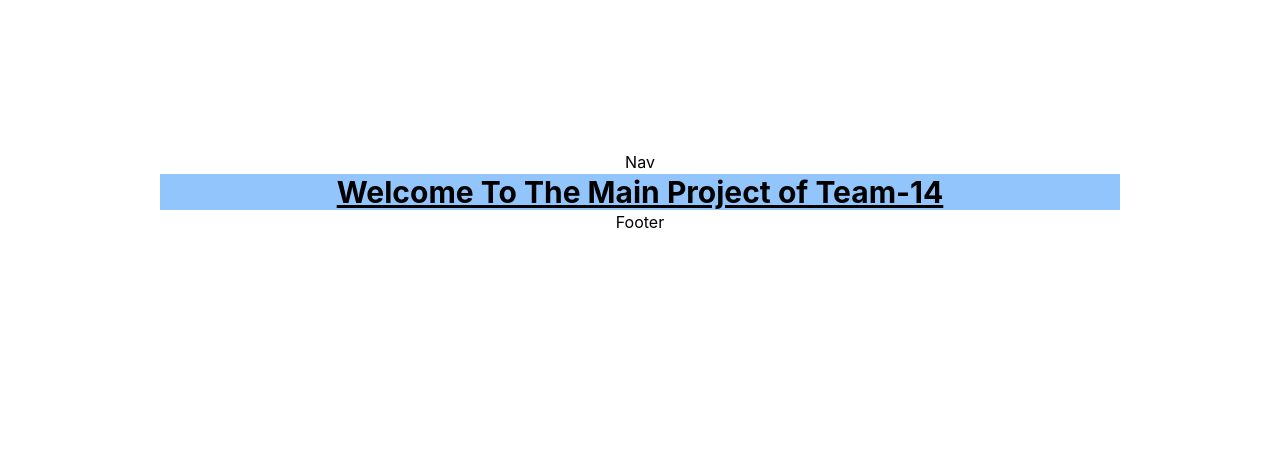
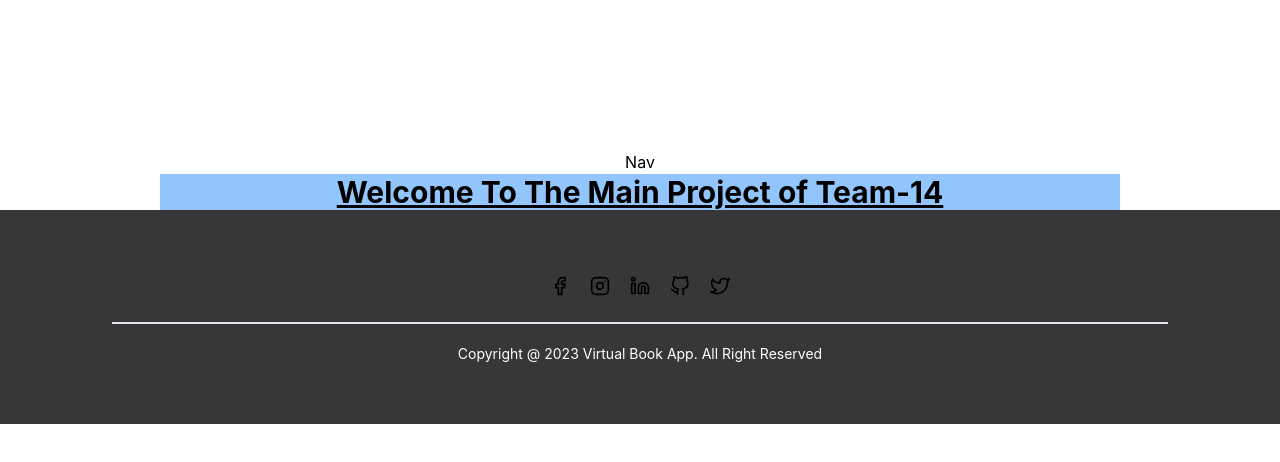
Before and after one commit to chingu-voyages/v43-tier2-team-14, a React (Vite) app: page / in a window 1280 px wide. Shown: the top 462 px of the page. Built offline with nearby package versions, Linux system fonts and the light colour scheme.

Commit message:
feat: Footer with social-links

```diff
--- a/package.json
+++ b/package.json
@@ -11,6 +11,7 @@
   "dependencies": {
     "react": "^18.2.0",
     "react-dom": "^18.2.0",
+    "react-icons": "^4.8.0",
     "react-router-dom": "^6.9.0"
   },
   "devDependencies": {
--- a/src/components/Footer.jsx
+++ b/src/components/Footer.jsx
@@ -1,4 +1,33 @@
+import {FiFacebook, FiInstagram, FiLinkedin, FiTwitter, FiGithub} from 'react-icons/fi'
+
 const Footer = () => {
-  return <footer>Footer</footer>
+  return <footer className="py-10 px-5 md:px-10 lg:px-28 bg-[#383638]">
+
+
+      <div className=" mt-5 flex gap-2 justify-center">
+          <span className="flex justify-center hover:text-blue-800 items-center bg-grey-300  rounded-full text-black w-8 h-8 text-xl cursor-pointer">
+            <FiFacebook />
+              </span>
+          <span className="flex justify-center hover:text-red-400 items-center bg-grey-300  rounded-full text-black w-8 h-8 text-xl cursor-pointer">
+            <FiInstagram />
+              </span>
+          <span className="flex justify-center hover:text-blue-800 items-center bg-grey-300  rounded-full text-black w-8 h-8 text-xl cursor-pointer">
+            <FiLinkedin />
+              </span>
+          <span className="flex justify-center hover:text-white items-center bg-grey-300 rounded-full text-black w-8 h-8 text-xl cursor-pointer">
+            <FiGithub />
+              </span>
+          <span className="flex justify-center hover:text-blue-900 items-center bg-grey-300  rounded-full text-black w-8 h-8 text-xl cursor-pointer">
+            <FiTwitter />
+              </span>
+      </div>
+
+        <p className="border-t-2 py-5 mt-5 text-sm text-center text-white ">
+          Copyright @ 2023 Virtual Book App. All Right Reserved
+        </p>
+
+
+
+    </footer>
 }
 export default Footer
```
Also changed, not shown: 1 other file (tests, documents, lock files or other folders).
